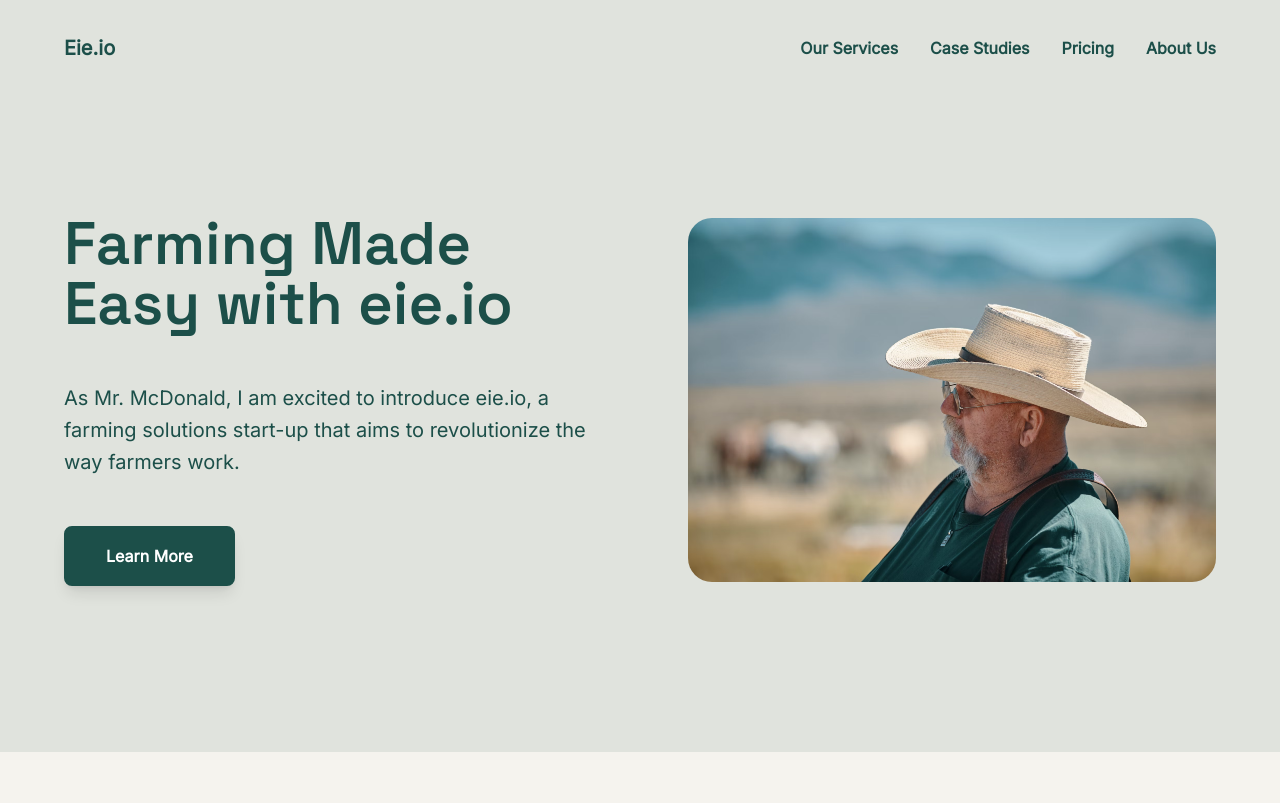
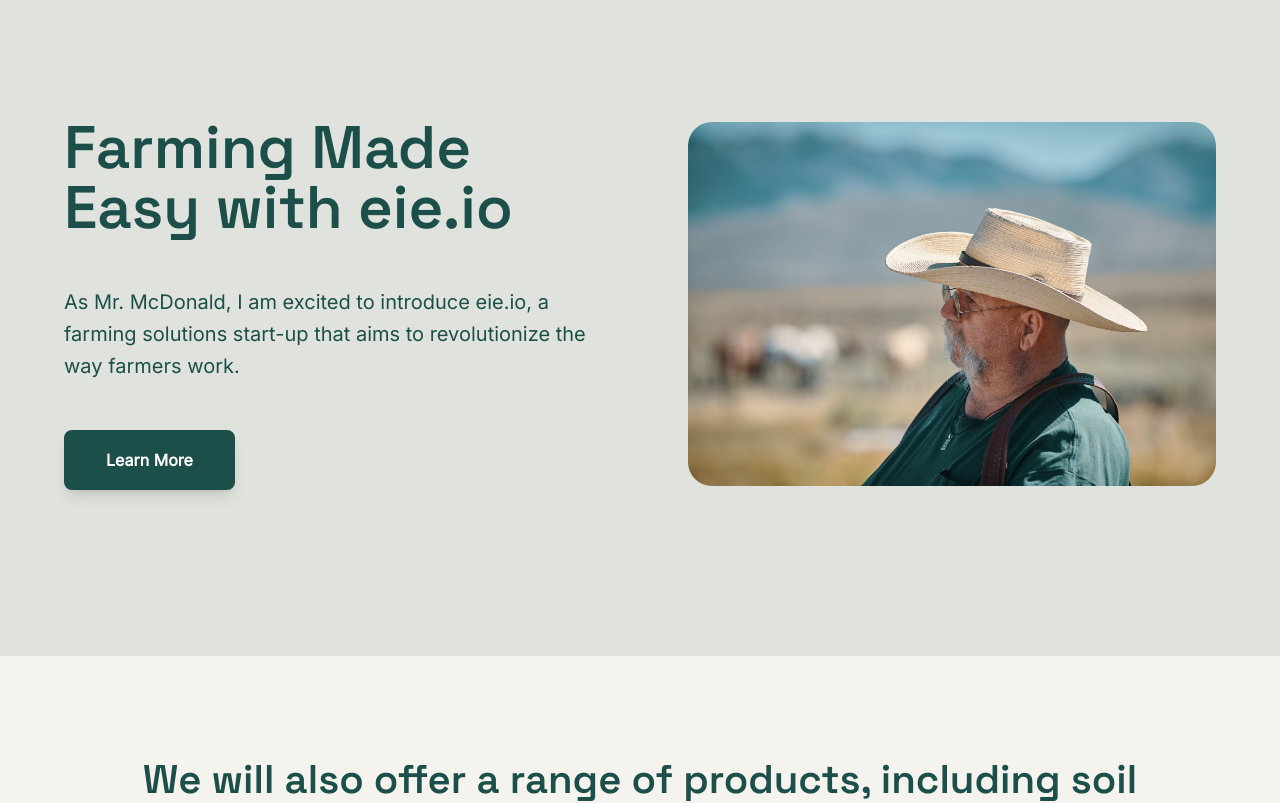
Before and after one commit to phillysnow/eieio-prismic, a Next.js app: page / in a window 1280 px wide. Shown: the top 803 px of the page. Built offline with nearby package versions, Linux system fonts and the light colour scheme; a web font is replaced by a local one.

Commit message:
removed 'for later' components from the homepage

```diff
--- a/pages/index.jsx
+++ b/pages/index.jsx
@@ -18,14 +18,12 @@
           content="Farming solutions start-up that aims to revolutionize the way farmers work."
         />
       </Head>
-      <Header />
       <main>
         <Hero />
         <CallToActionButton />
         <SplitImageLeft />
         <SplitButtonLeft />
         <TextCenter />
-        <TextWithVideo />
       </main>
     </>
   )
```
